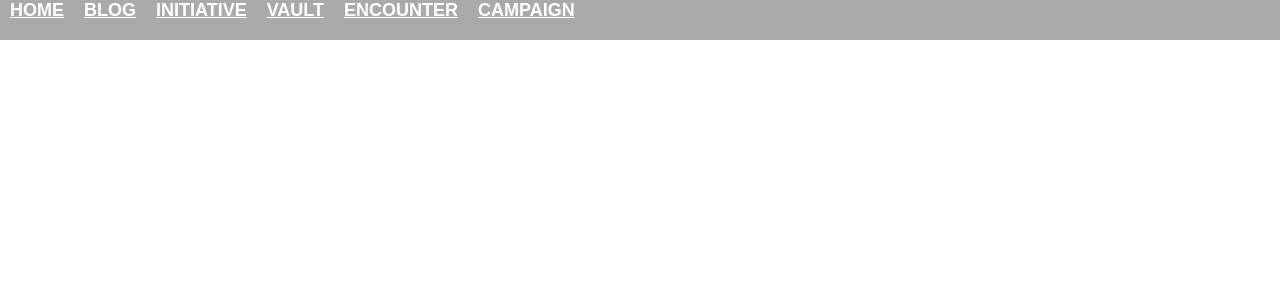
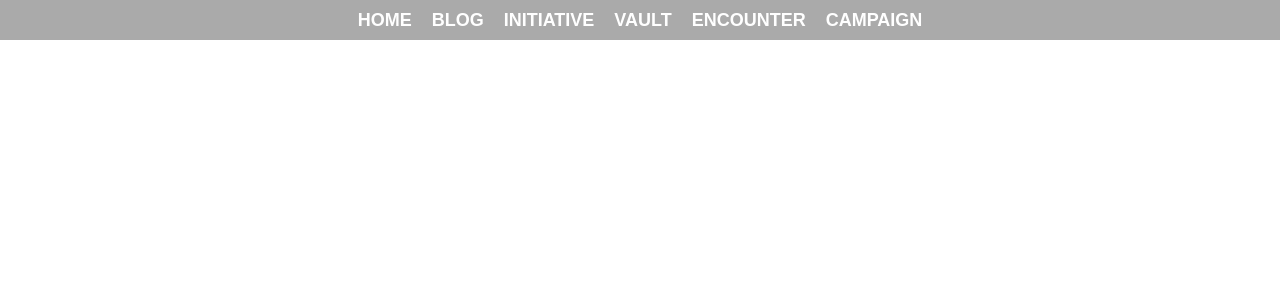
Before and after one commit to parkernalch/savage-suite, an Angular app: page / in a window 1280 px wide. Shown: the top 300 px of the page. Built offline with nearby package versions, Linux system fonts and the light colour scheme.

Commit message:
added styling to the header component

```diff
--- a/src/app/components/layout/header/header.component.sass
+++ b/src/app/components/layout/header/header.component.sass
@@ -1,13 +1,14 @@
 .header
     background-color: #aaaaaa
-    padding: 0px
     margin: 0px
     height: 40px
+    text-align: center
     .navlink
-        background: none
-        border: none
+        position: relative
+        text-decoration: none
+        top: 10px
+        padding: 0px 10px 0px 10px
         font-family: sans-serif
-        padding: 10px
         font-weight: bold
         font-size: 18px
         color: #ffffff
```
